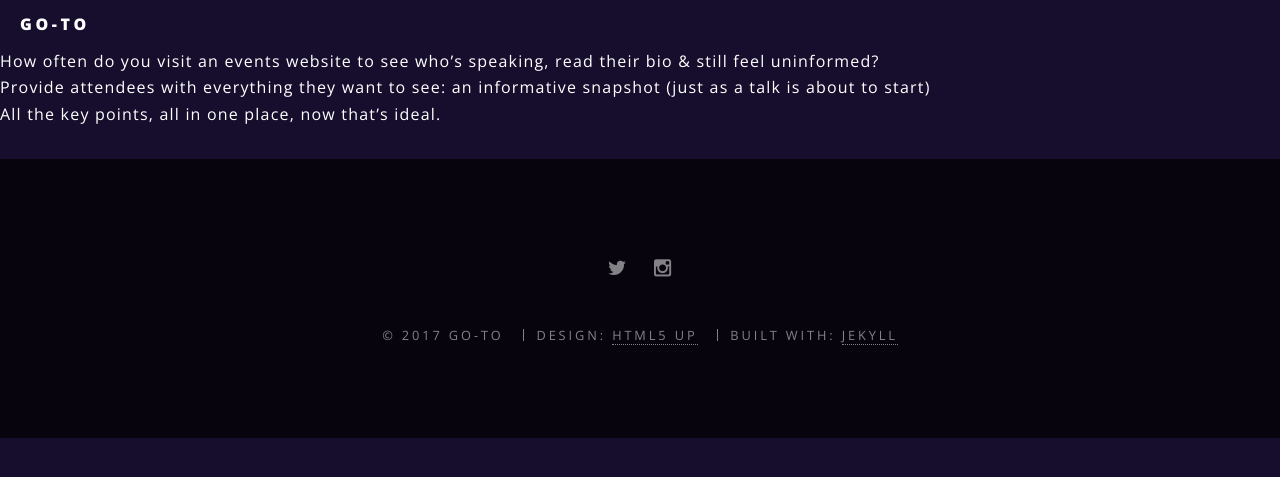
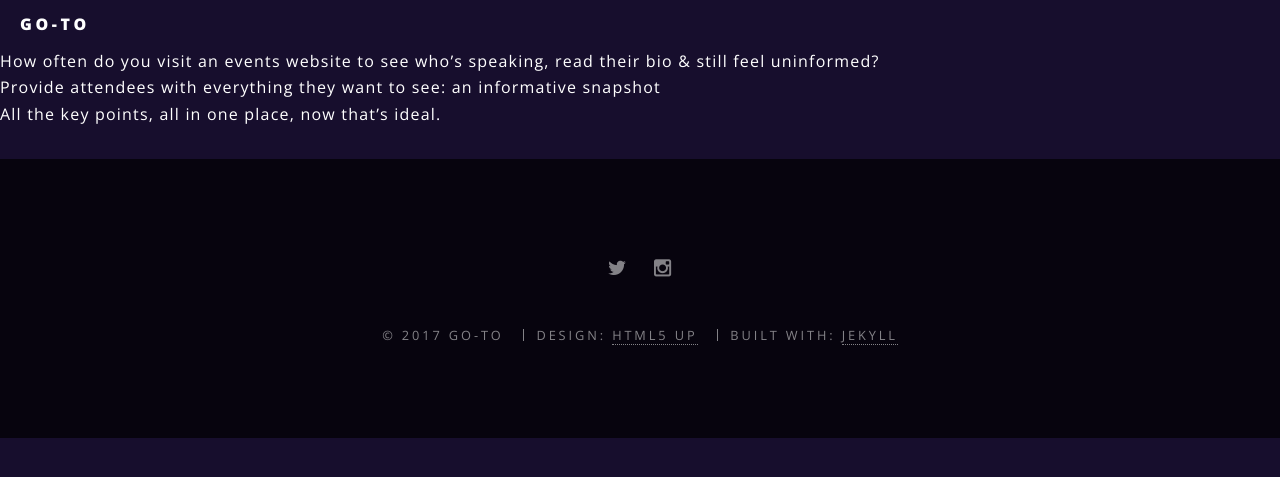
Before and after one commit to iamrobj/event_app_paleo_mag, a Jekyll site: the page built from _posts/sections/2016-06-26-section-3.markdown, in a window 1280 px wide. Shown: the top 477 px of the page. Built offline with Jekyll 4.4.1, drawn with Linux system fonts in a browser that asks for light colours; our own code applies the rules of GitHub Pages for plain Markdown files.

Commit message:
Update 2016-06-26-section-3.markdown

```diff
--- a/_posts/sections/2016-06-26-section-3.markdown
+++ b/_posts/sections/2016-06-26-section-3.markdown
@@ -6,5 +6,5 @@ tags: [section]
 ---
 
 How often do you visit an events website to see who's speaking, read their bio & still feel uninformed?<br>
-Provide attendees with everything they want to see: an informative snapshot (just as a talk is about to start)<br>
+Provide attendees with everything they want to see: an informative snapshot<br>
 All the key points, all in one place, now that's ideal.
```
